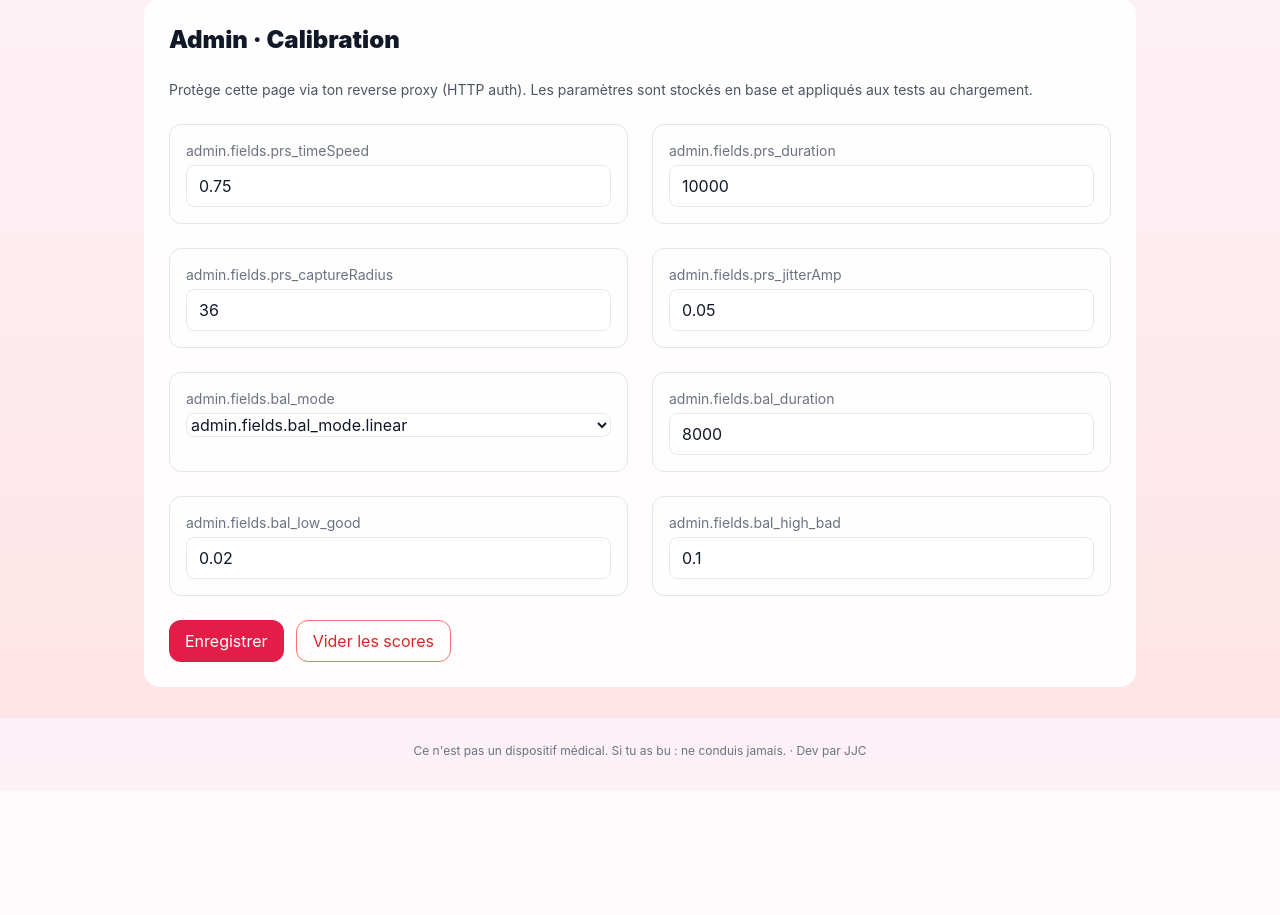
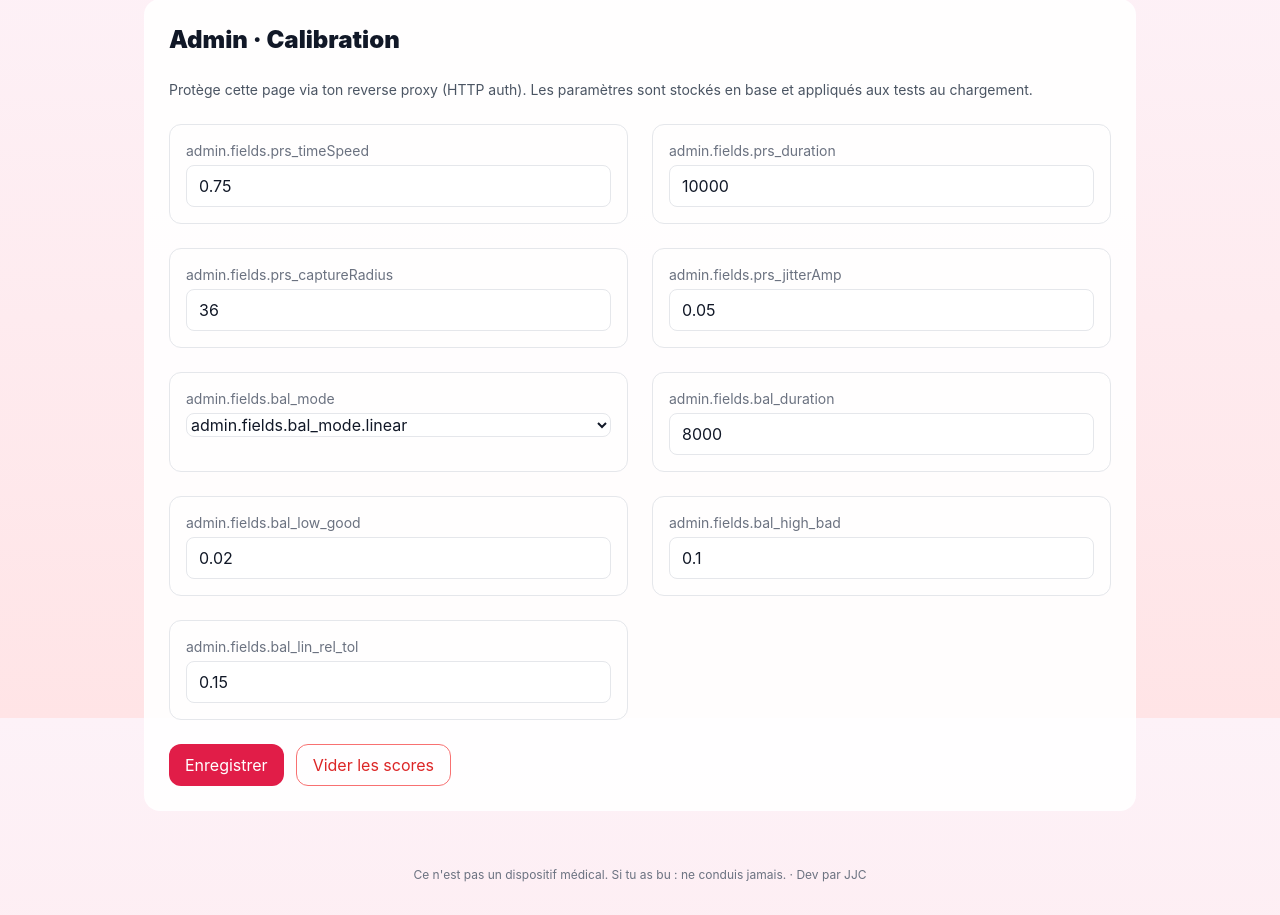
Before and after one commit to jjtronics/jsuisdechire, a Flask app: page /admin in a window 1280 px wide. Shown: the part 82-997 px from the top of the page. Before the commit the page ends 840 px from the top, so only its background shows below. Run offline with Flask 3, Linux system fonts and the light colour scheme; data that the repository does not hold is empty; some libraries are stand-ins or nearby versions.

Commit message:
Add configurable balance linear tolerance

```diff
--- a/app.py
+++ b/app.py
@@ -15,6 +15,7 @@
     "bal_duration_ms": 8000,
     "bal_low_good": 0.02,
     "bal_high_bad": 0.10,
+    "bal_lin_rel_tol": 0.15,
 }
 
 def get_db():
--- a/static/js/i18n.js
+++ b/static/js/i18n.js
@@ -104,6 +104,7 @@
       "admin.fields.bal_duration": "T4·durée (ms)",
       "admin.fields.bal_low_good": "T4·seuil haut (100) (g)",
       "admin.fields.bal_high_bad": "T4·seuil bas (0) (g)",
+      "admin.fields.bal_lin_rel_tol": "T4·tolérance rel. linéaire",
       "admin.fields.bal_mode.magnitude": "Magnitude (incl. gravité)",
       "admin.fields.bal_mode.linear": "Accélération linéaire"
     },
@@ -210,6 +211,7 @@
       "admin.fields.bal_duration": "T4·duration (ms)",
       "admin.fields.bal_low_good": "T4·high threshold (100) (g)",
       "admin.fields.bal_high_bad": "T4·low threshold (0) (g)",
+      "admin.fields.bal_lin_rel_tol": "T4·linear rel. tolerance",
       "admin.fields.bal_mode.magnitude": "Magnitude (incl. gravity)",
       "admin.fields.bal_mode.linear": "Linear acceleration"
     },
@@ -316,6 +318,7 @@
       "admin.fields.bal_duration": "T4·durata (ms)",
       "admin.fields.bal_low_good": "T4·soglia alta (100) (g)",
       "admin.fields.bal_high_bad": "T4·soglia bassa (0) (g)",
+      "admin.fields.bal_lin_rel_tol": "T4·tolleranza rel. lineare",
       "admin.fields.bal_mode.magnitude": "Magnitudo (incl. gravità)",
       "admin.fields.bal_mode.linear": "Accelerazione lineare"
     }
--- a/templates/admin.html
+++ b/templates/admin.html
@@ -25,6 +25,7 @@
   {k:'bal_duration_ms', label:'admin.fields.bal_duration', type:'number', step:'100', min:'3000', max:'30000'},
   {k:'bal_low_good', label:'admin.fields.bal_low_good', type:'number', step:'0.01', min:'0.01', max:'2'},
   {k:'bal_high_bad', label:'admin.fields.bal_high_bad', type:'number', step:'0.01', min:'0.02', max:'3'},
+  {k:'bal_lin_rel_tol', label:'admin.fields.bal_lin_rel_tol', type:'number', step:'0.01', min:'0', max:'1'},
 ];
 
 const wrap = document.getElementById('formWrap');
```
Also changed, not shown: static/js/t4.v157.js (+6 -2 lines).
